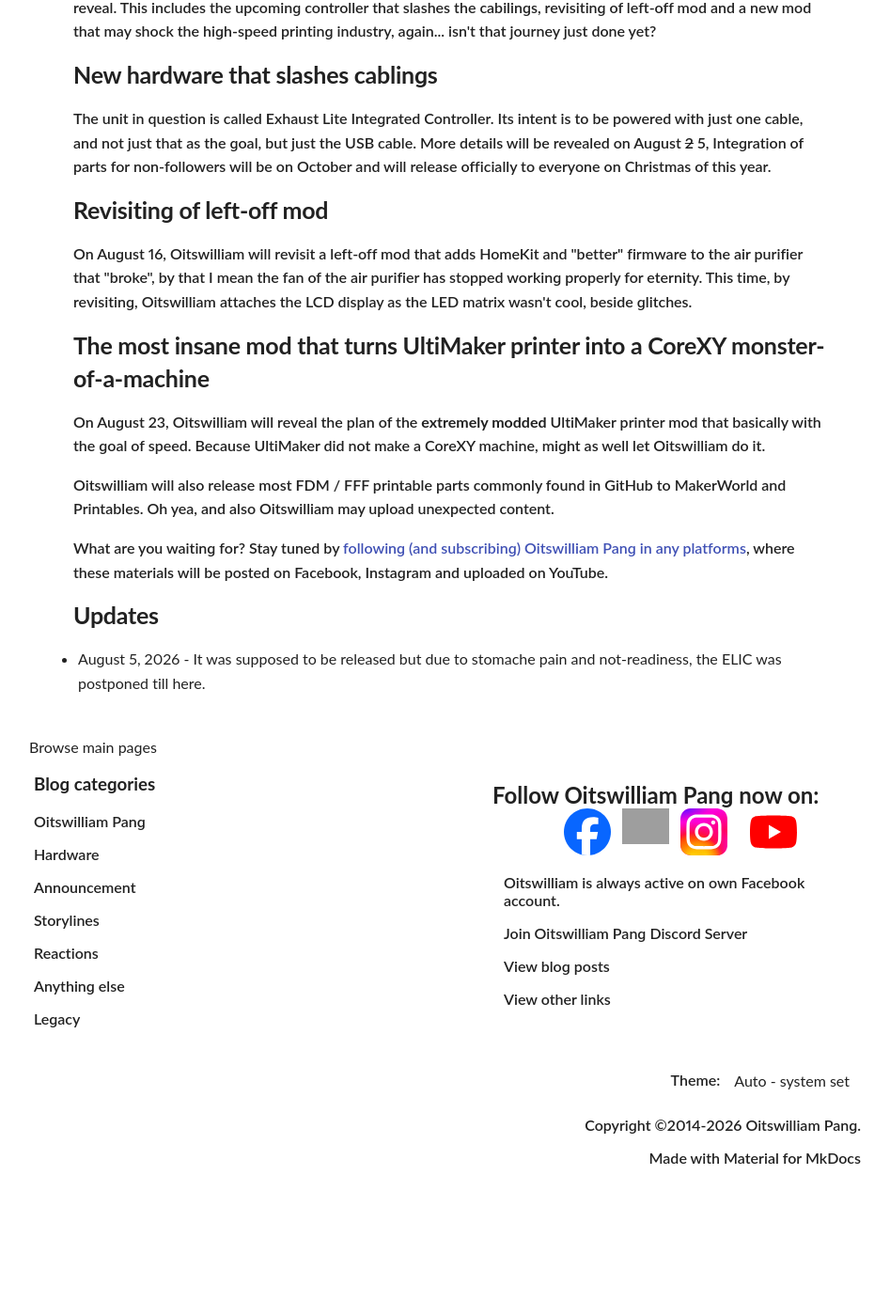
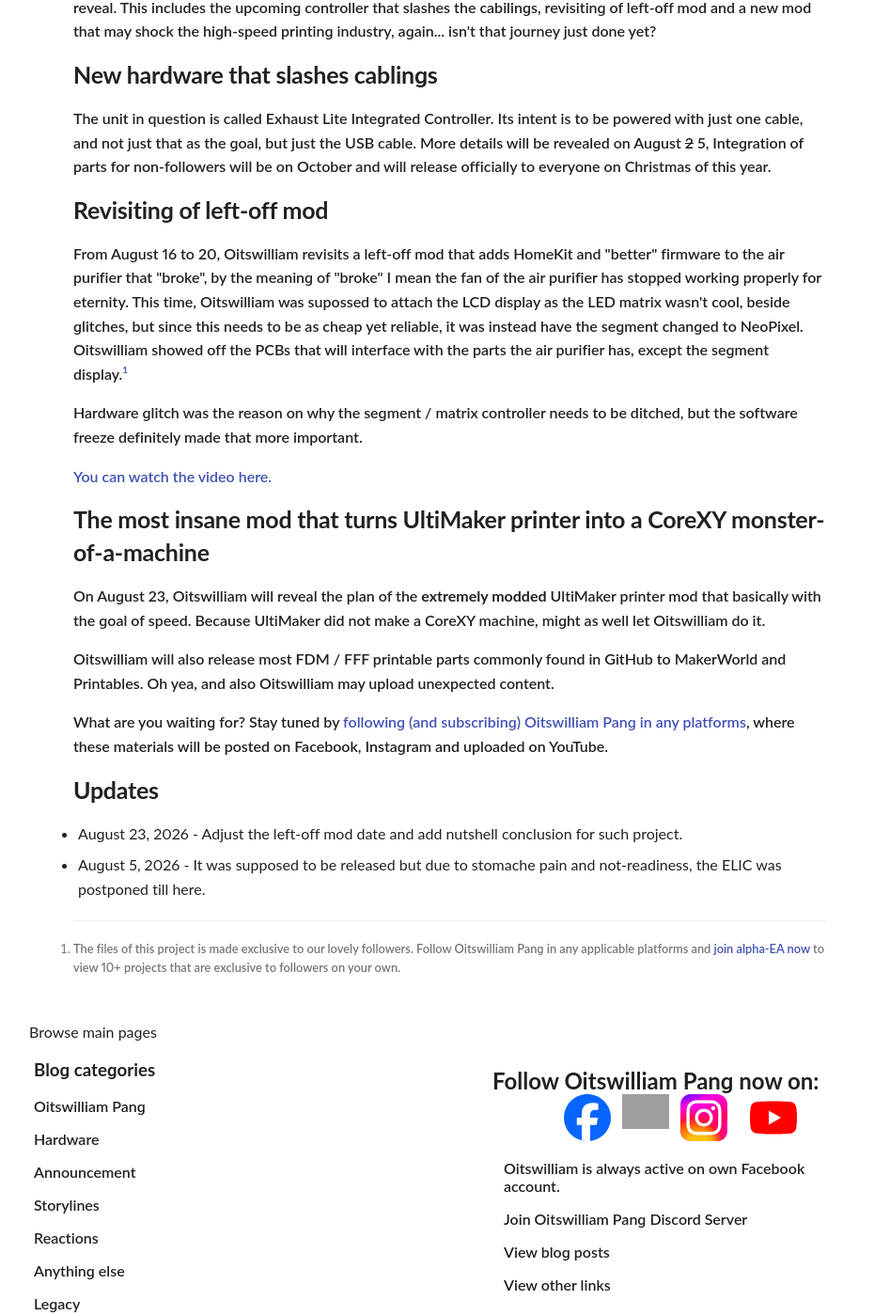
Before and after one commit to Bunny350/blogs, an MkDocs documentation site: the page built from docs/posts/summer-smash-2026-announcement.md, in a window 1280 px wide and 1400 px high, scrolled down 594 px. Shown: the whole window at 94% size, without its empty margins (166-1113 px from the left). Built offline with MkDocs 1.6.1 and Material for MkDocs 9.7.7, drawn with Linux system fonts in a browser that asks for light colours; plug-ins that fetch from the network failed and are left out; before the commit the page ends 1898 px from its top, so only the background shows below that; grey boxes are pictures that could not be loaded.

```diff
--- a/docs/posts/summer-smash-2026-announcement.md
+++ b/docs/posts/summer-smash-2026-announcement.md
@@ -27,7 +27,11 @@
 The unit in question is called Exhaust Lite Integrated Controller. Its intent is to be powered with just one cable, and not just that as the goal, but just the USB cable. More details will be revealed on August ~~2~~ 5, Integration of parts for non-followers will be on October and will release officially to everyone on Christmas of this year.
 
 ## Revisiting of left-off mod
-On August 16, Oitswilliam will revisit a left-off mod that adds HomeKit and "better" firmware to the air purifier that "broke", by that I mean the fan of the air purifier has stopped working properly for eternity. This time, by revisiting, Oitswilliam attaches the LCD display as the LED matrix wasn't cool, beside glitches.
+From August 16 to 20, Oitswilliam revisits a left-off mod that adds HomeKit and "better" firmware to the air purifier that "broke", by the meaning of "broke" I mean the fan of the air purifier has stopped working properly for eternity. This time, Oitswilliam was supossed to attach the LCD display as the LED matrix wasn't cool, beside glitches, but since this needs to be as cheap yet reliable, it was instead have the segment changed to NeoPixel. Oitswilliam showed off the PCBs that will interface with the parts the air purifier has, except the segment display.[^follower-exclusive]
+
+Hardware glitch was the reason on why the segment / matrix controller needs to be ditched, but the software freeze definitely made that more important.
+
+[You can watch the video here.](https://youtu.be/WJL_zeijglc)
 
 ## The most insane mod that turns UltiMaker printer into a CoreXY monster-of-a-machine
 On August 23, Oitswilliam will reveal the plan of the **extremely modded** UltiMaker printer mod that basically with the goal of speed. Because UltiMaker did not make a CoreXY machine, might as well let Oitswilliam do it.
@@ -37,4 +41,7 @@
 What are you waiting for? Stay tuned by [following (and subscribing) Oitswilliam Pang in any platforms](https://www.oitswilliam.com/media), where these materials will be posted on Facebook, Instagram and uploaded on YouTube.
 
 ## Updates
+* August 23, 2026 - Adjust the left-off mod date and add nutshell conclusion for such project.
 * August 5, 2026 - It was supposed to be released but due to stomache pain and not-readiness, the ELIC was postponed till here.
+
+[^follower-exclusive]: The files of this project is made exclusive to our lovely followers. Follow Oitswilliam Pang in any applicable platforms and [join alpha-EA now](https://www.oitswilliam.com/alpha-ea) to view 10+ projects that are exclusive to followers on your own.
```
Also changed, not shown: docs/posts/early-look-of-ulti---pro-max-giga-ultra.md (added, +77 -0 lines), docs/posts/media/early-look-of-ulti---pro-max-giga-ultra/banner.jpeg (added), docs/posts/media/early-look-of-ulti---pro-max-giga-ultra/joint_whole_x_gantry.jpeg (added), docs/posts/media/early-look-of-ulti---pro-max-giga-ultra/teh_gantry.jpeg (added), docs/posts/media/early-look-of-ulti---pro-max-giga-ultra/teh_joint.jpeg (added).
